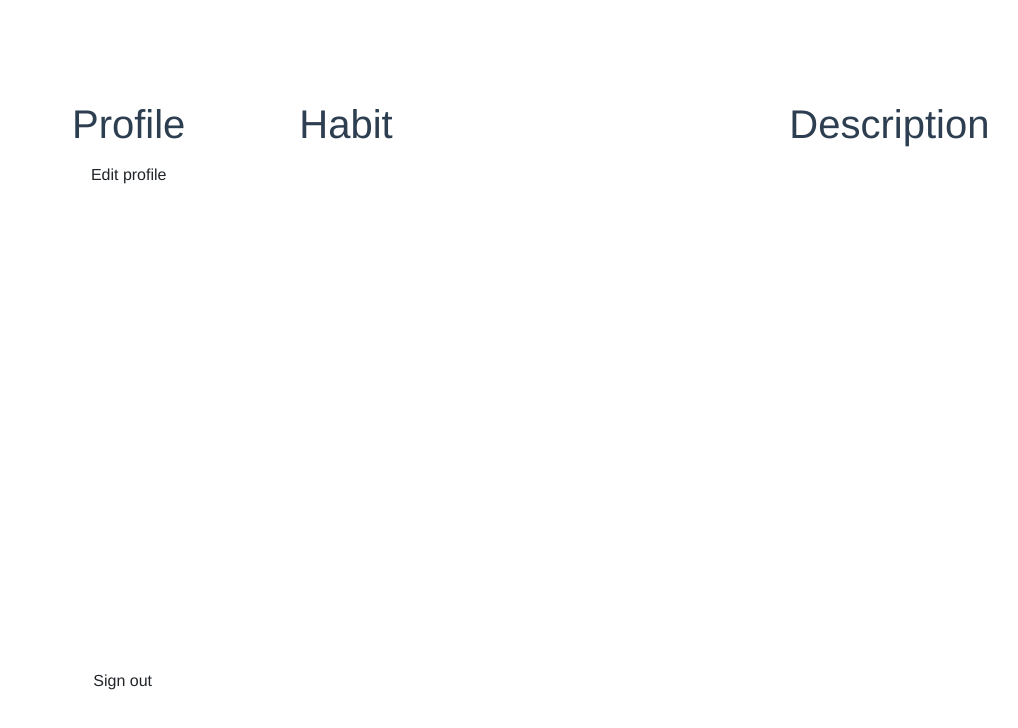
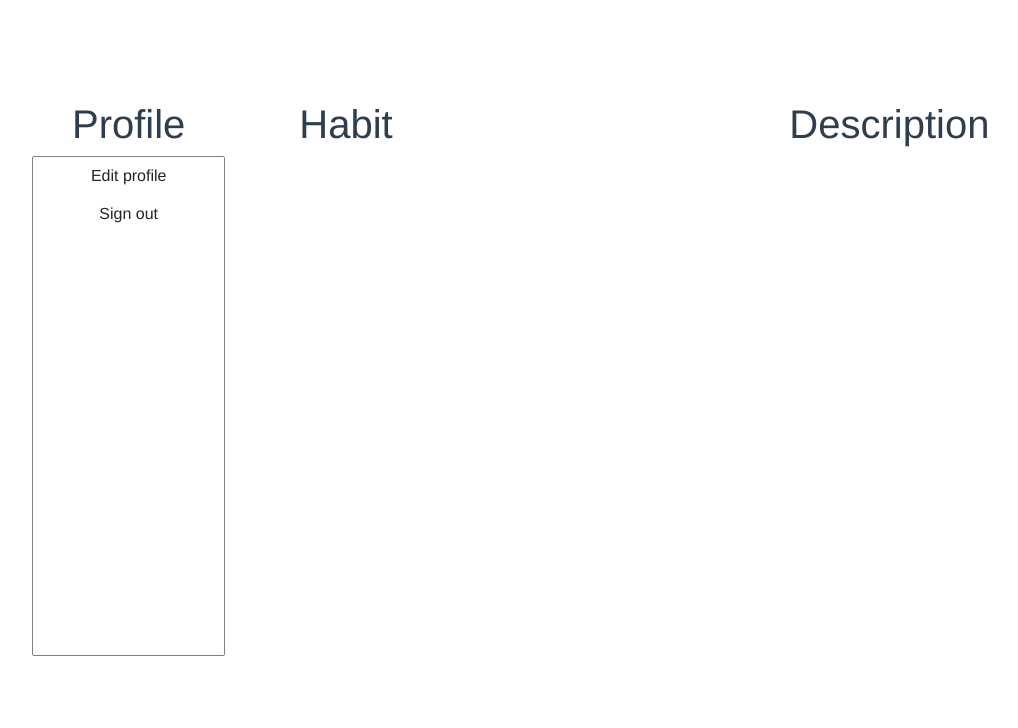
Before and after one commit to Eduard-Voiculescu/habit-application-ui, a Vue app: page / in a window 1280 px wide. Shown: the top 728 px of the page, without its empty margins (68-1086 px from the left). Built offline with nearby package versions, Linux system fonts and the light colour scheme.

Commit message:
Adding css

```diff
--- a/src/components/ProfileSection.vue
+++ b/src/components/ProfileSection.vue
@@ -2,7 +2,7 @@
   <div class="profile-section">
     <h1>Profile</h1>
 
-    <div>
+    <div class="outer-profile-section-box">
       <div>
         <button type="button" class="btn" @click="showEditProfileModal">Edit profile</button>
         <EditProfile v-show="isEditProfileModalVisible" @close="closeEditProfileModal"/>
@@ -74,8 +74,13 @@ a {
 }
 
 .sign-out {
-  position: absolute;
   bottom: 0;
   left: 25%;
 }
+
+.outer-profile-section-box {
+  height: 500px;
+  border: 1px solid gray;
+  border-radius: 2px;
+}
 </style>
```
